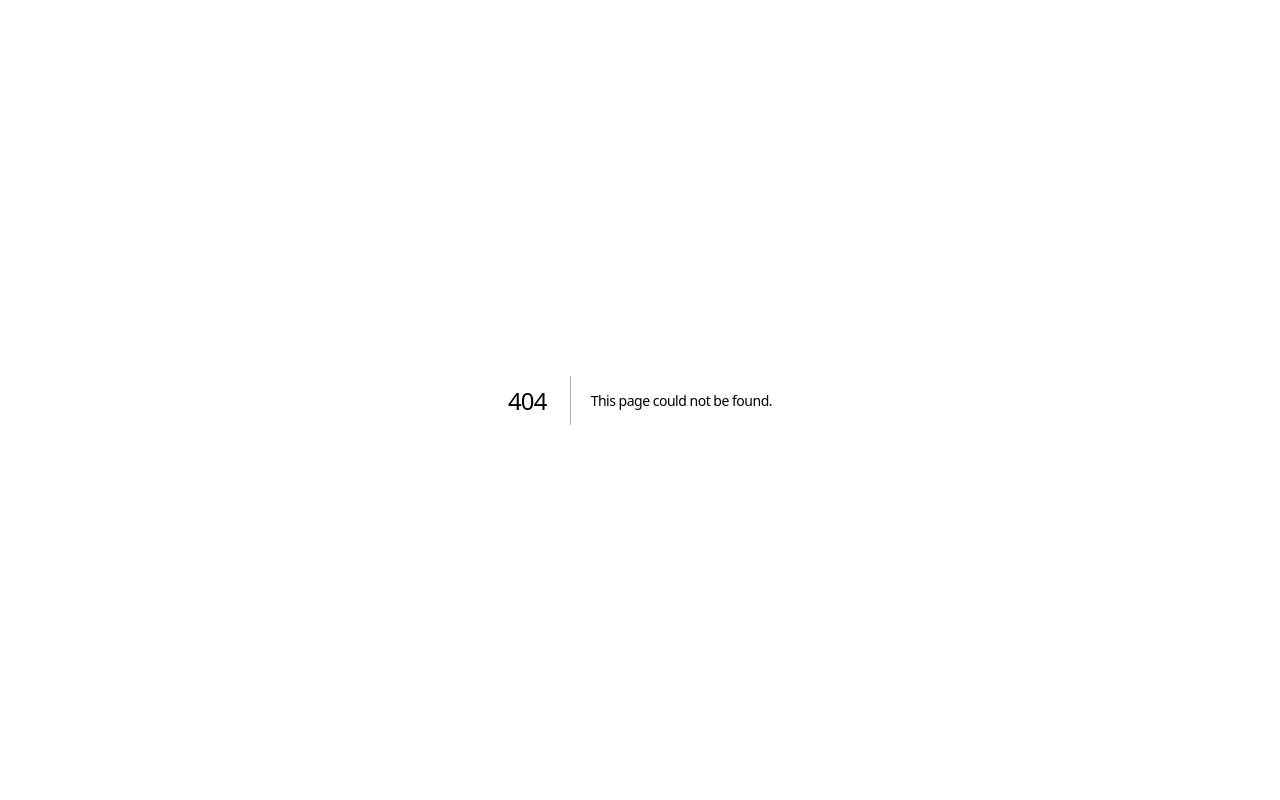
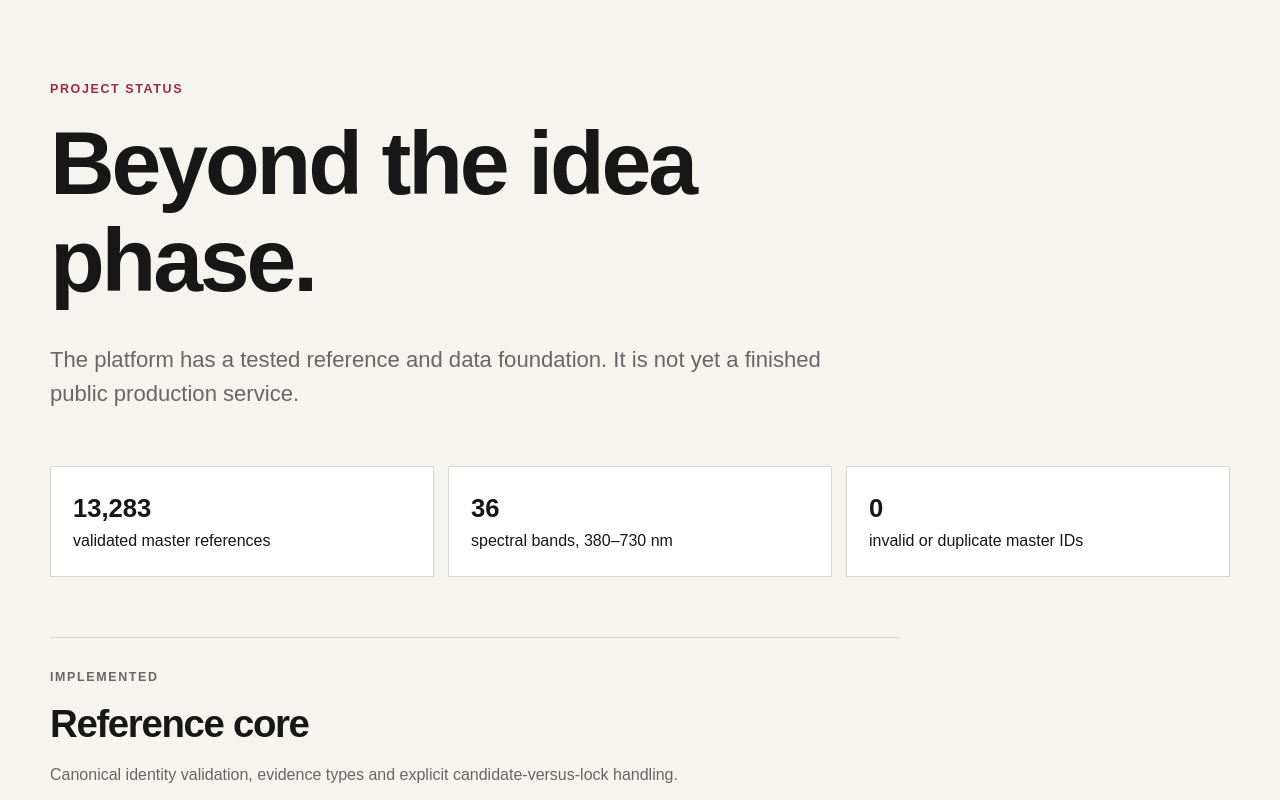
Before and after one commit to HelabHLC/designfit-studio, a Next.js app: page /status in a window 1280 px wide. Before the commit this address had no page. Shown: the top 800 px of the page. Built offline with nearby package versions, Linux system fonts and the light colour scheme.

Commit message:
feat: add public ARBE.org project status page

```diff
--- /dev/null
+++ b/app/status/page.tsx
@@ -0,0 +1,27 @@
+const milestones = [
+  ["Reference core", "Implemented", "Canonical identity validation, evidence types and explicit candidate-versus-lock handling."],
+  ["Atlas repository", "Implemented", "Versioned reference ingestion, strict validation and candidate search foundation."],
+  ["Master ingestion", "Implemented", "Checksum-locked offline PKL ingestion and verified non-executable runtime export."],
+  ["Data governance", "Implemented", "OPEN_REFERENCE, ARBE_MEASURED and RESTRICTED_INTERNAL publication boundaries."],
+  ["ARBE.org public layer", "In progress", "Public landing page, documentation, glossary, architecture and status."],
+  ["Runtime AtlasFit", "Next", "Server-side loading of the verified master export and the first live application search."],
+  ["MixLock and Scissor", "Foundation", "Core spectral and Kubelka–Munk primitives exist; validated production workflows remain under development."],
+  ["ARBE Measured v0.1", "Prepared", "Protocol, 36-sample acquisition set and PB29 pilot structure await real measurement data."],
+];
+
+export default function StatusPage() {
+  return (
+    <main className="content-page shell">
+      <header><p className="eyebrow">Project status</p><h1>Beyond the idea phase.</h1><p className="hero-copy">The platform has a tested reference and data foundation. It is not yet a finished public production service.</p></header>
+      <div className="status-grid">
+        <div className="status-item"><strong>13,283</strong><span>validated master references</span></div>
+        <div className="status-item"><strong>36</strong><span>spectral bands, 380–730 nm</span></div>
+        <div className="status-item"><strong>0</strong><span>invalid or duplicate master IDs</span></div>
+      </div>
+      <div className="prose" style={{ marginTop: 60 }}>
+        {milestones.map(([title, state, text]) => <section key={title}><p className="eyebrow">{state}</p><h2>{title}</h2><p>{text}</p></section>)}
+        <section><h2>Claim boundary</h2><p>This page reports implementation progress. It does not claim production approval, certification or universal material feasibility.</p></section>
+      </div>
+    </main>
+  );
+}
```
